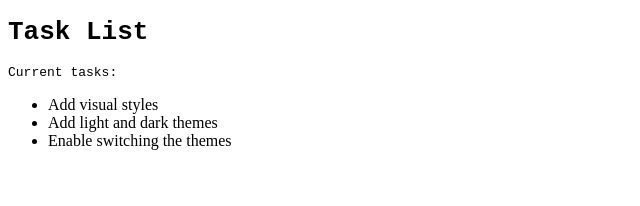
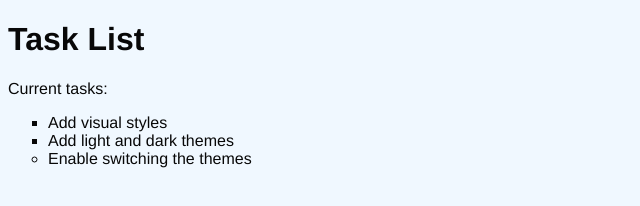
Before and after one commit to allicedimello/site-simples, a plain HTML site: page index.html in a window 1280 px wide. Shown: the whole page, without its empty margins (0-640 px from the left). Drawn offline with Linux system fonts and the light colour scheme.

Commit message:
edit: adicionando temas claros e escuros

```diff
--- a/index.html
+++ b/index.html
@@ -6,7 +6,7 @@
         <title>Simple website</title>
         <link rel="stylesheet" href="main.css">
     </head>
-    <body>
+    <body class="light-theme">
         <h1>Task List</h1>
         <p id="msg">Current tasks:</p>
         <ul>
--- a/main.css
+++ b/main.css
@@ -1,6 +1,36 @@
+:root {
+    --blue:  #f0f8ff;
+    --white: #faebd7;
+    --black: #080808;
+}
+
+* {
+    color: var(--fontColor);
+    font-family: helvetica;
+}
+
 body {
-    font-family: monospace;
+    background: var(--bg);
 }
+
 ul {
     font-family: helvética;
 }
+
+li {
+    list-style: circle;
+}
+
+.list {
+    list-style: square;
+}
+
+.light-theme {
+    --bg: var(--blue);
+    --fontColor: var(--black);
+}
+
+.dark-theme {
+    --bg: var(--black);
+    --fontColor: var(--white);
+}
```
